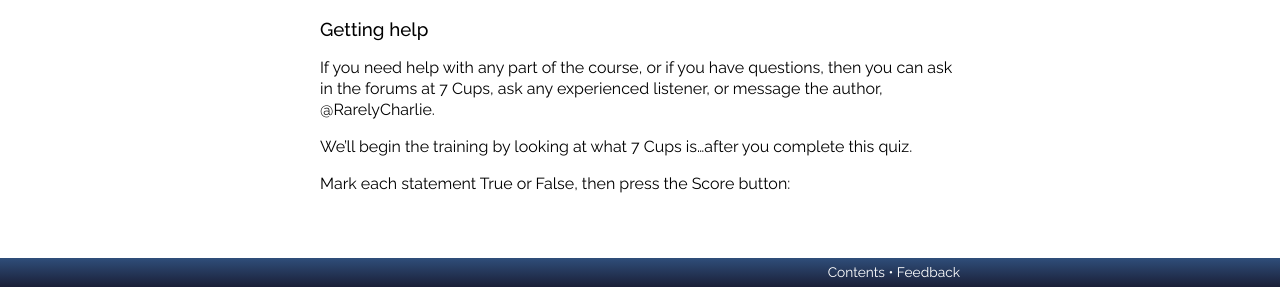
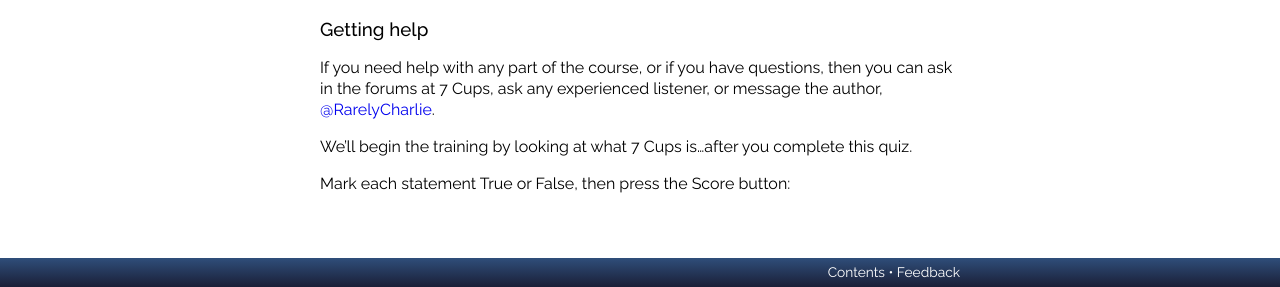
Before and after one commit to RarelyCharlie/rarelycharlie.github.io, a Jekyll site: the page built from _listen/listen00.md, in a window 1280 px wide and 900 px high, scrolled down 515 px. Shown: the part 610-897 px from the top of the window. Built offline with Jekyll 4.4.1, drawn with Linux system fonts in a browser that asks for light colours; nearby versions of some CDN libraries; part of the change alters nothing that is shown.

Commit message:
linkify me

```diff
--- a/_listen/listen00.md
+++ b/_listen/listen00.md
@@ -38,7 +38,7 @@ All the examples of chats in this course are fiction.
 
 ### Getting help
 
-If you need help with any part of the course, or if you have questions, then you can ask in the forums at 7 Cups, ask any experienced listener, or message the author, @RarelyCharlie.
+If you need help with any part of the course, or if you have questions, then you can ask in the forums at 7 Cups, ask any experienced listener, or message the author, [@RarelyCharlie](https://www.7cups.com/@RarelyCharlie "@RarelyCharlie on 7 Cups").
 
 We'll begin the training by looking at what 7 Cups is&hellip;after you complete this quiz.
 
```
